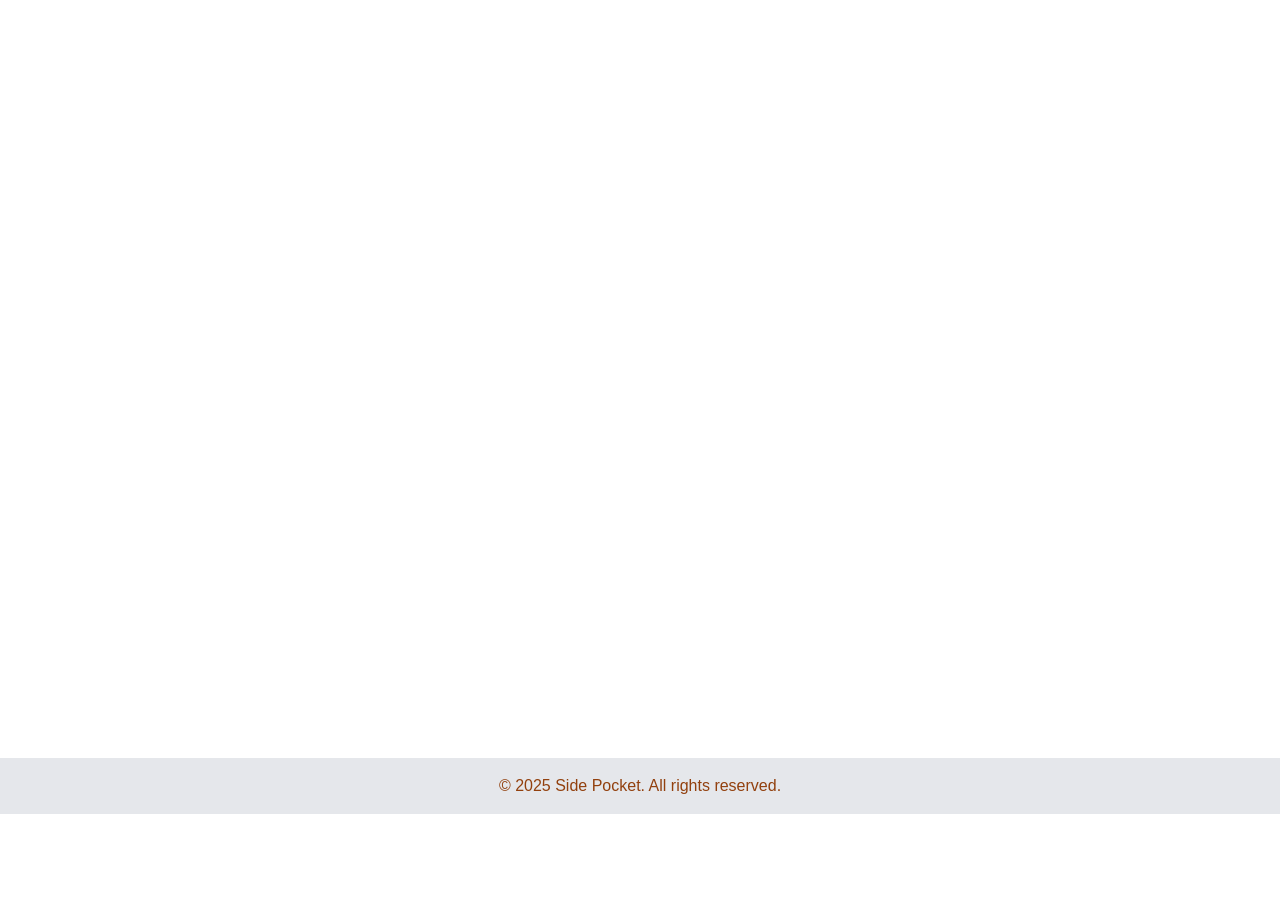
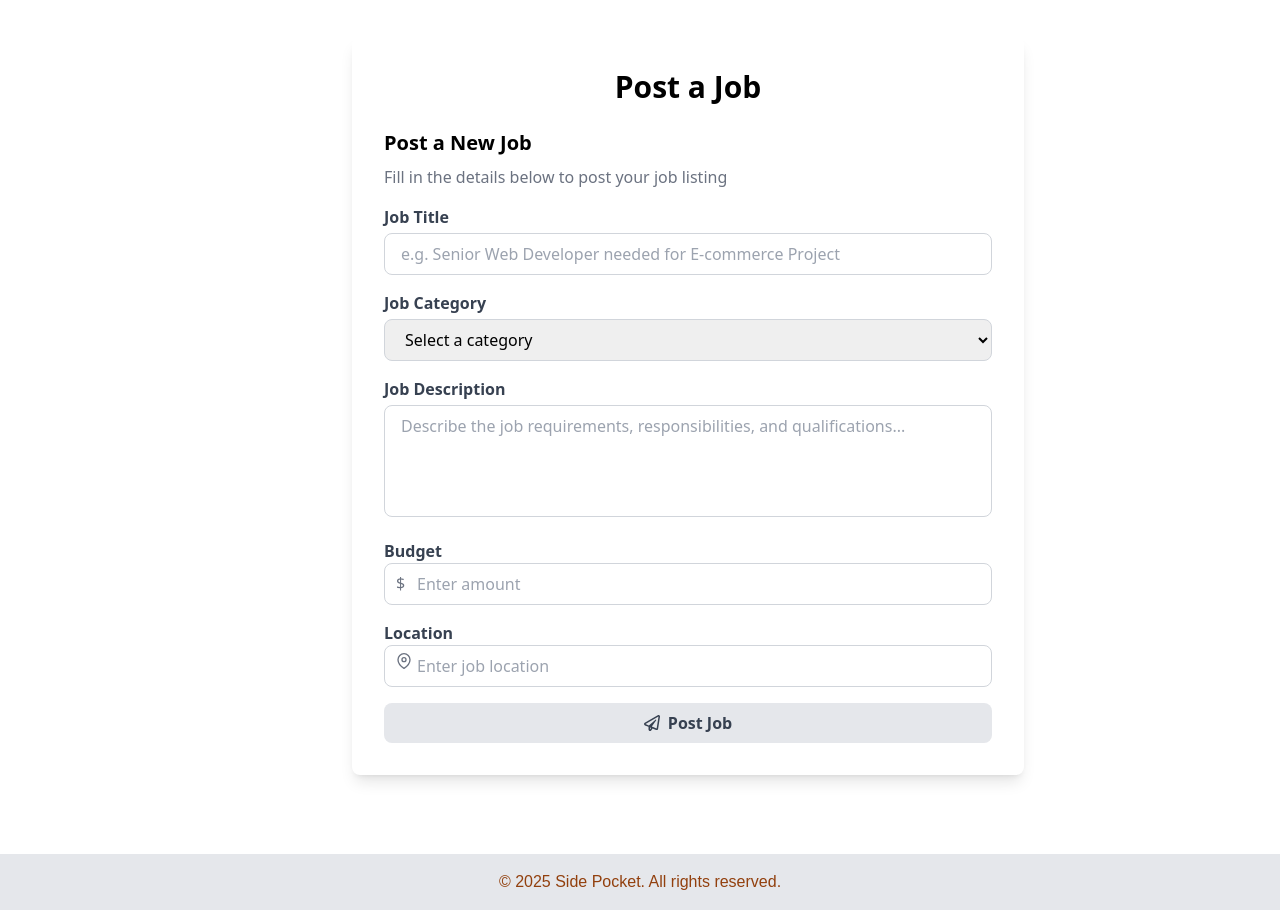
Before and after one commit to Side-Pocket/side_pocket, a React (Create React App) app in the folder client/: page / in a window 1280 px wide. Shown: the part 1380-2290 px from the top of the page. Before the commit the page ends 2194 px from the top, so only its background shows below. Built offline with nearby package versions, Linux system fonts and the light colour scheme.

Commit message:
post job section frontend

```diff
--- a/client/package.json
+++ b/client/package.json
@@ -10,6 +10,7 @@
     "axios": "^1.8.2",
     "react": "^19.0.0",
     "react-dom": "^19.0.0",
+    "react-icons": "^5.5.0",
     "react-router": "^7.3.0",
     "react-router-dom": "^7.3.0",
     "react-scripts": "5.0.1",
--- a/client/src/App.js
+++ b/client/src/App.js
@@ -9,7 +9,7 @@ import Signup from "./components/Signup";
 import Login from "./components/Login";
 import Hero from './components/HeroSection';
 import FeaturedJobs from "./components/FeaturedJobs";
-
+import PostJobForm from "./components/PostJob";
 
 function App() {
   const [message, setMessage] = useState("");
@@ -31,6 +31,7 @@ function App() {
           <>
             <Hero />
             <FeaturedJobs />
+            <PostJobForm />
           </>
         } />
 
@@ -41,6 +42,7 @@ function App() {
       <Footer />
     </Router>
 
+
     </div>
   );
 }
--- a/client/src/Components/Footer.js
+++ b/client/src/Components/Footer.js
@@ -5,7 +5,7 @@ const Footer = () => {
         fontFamily: "Montserrat, sans-serif", // Capital "F" in "fontFamily"
         fontWeight: "520", // Capital "W" in "fontWeight",
         position: "relative",
-        top: "100vh"
+
       };
   return (
     <footer className="bg-gray-200 text-amber-800 text-center p-4" style={styles}>
--- a/client/src/Components/Header.js
+++ b/client/src/Components/Header.js
@@ -18,7 +18,9 @@ const Header = () => {
                 <li>
                     <Link to="/">Home</Link>
                 </li>
-                <li>Post a Job</li>
+                <li>
+                    <Link to="/post-job">Post a Job</Link>
+                </li>
                 <li>Browse Jobs</li>
                 <li>About</li>
                 <li>
--- /dev/null
+++ b/client/src/Components/PostJob.jsx
@@ -0,0 +1,94 @@
+import { useState } from "react";
+import { FaRegPaperPlane } from "react-icons/fa";
+import { FiMapPin } from "react-icons/fi";
+
+const PostJobForm = () => {
+  const [jobTitle, setJobTitle] = useState("");
+  const [jobCategory, setJobCategory] = useState("");
+  const [jobDescription, setJobDescription] = useState("");
+  const [budget, setBudget] = useState("");
+  const [location, setLocation] = useState("");
+
+  return (
+    <div className="flex justify-center items-center min-h-screen  m-12 w-full">
+      <div className="bg-white p-8 shadow-lg rounded-lg max-w-2xl w-full">
+        <h1 className="text-3xl font-semibold text-center mb-6">Post a Job</h1>
+
+        <h2 className="text-xl font-bold mb-2">Post a New Job</h2>
+        <p className="text-gray-500 mb-4">Fill in the details below to post your job listing</p>
+
+        <div className="mb-4">
+          <label className="block font-semibold text-gray-700">Job Title</label>
+          <input
+            type="text"
+            placeholder="e.g. Senior Web Developer needed for E-commerce Project"
+            className="w-full border border-gray-300 rounded-lg px-4 py-2 mt-1 focus:ring-2 focus:ring-blue-500 outline-none"
+            value={jobTitle}
+            onChange={(e) => setJobTitle(e.target.value)}
+          />
+        </div>
+
+        <div className="mb-4">
+          <label className="block font-semibold text-gray-700">Job Category</label>
+          <select
+            className="w-full border border-gray-300 rounded-lg px-4 py-2 mt-1 focus:ring-2 focus:ring-blue-500 outline-none"
+            value={jobCategory}
+            onChange={(e) => setJobCategory(e.target.value)}
+          >
+            <option value="">Select a category</option>
+            <option value="software">a</option>
+            <option value="design">b</option>
+            <option value="marketing">c</option>
+          </select>
+        </div>
+
+
+        <div className="mb-4">
+          <label className="block font-semibold text-gray-700">Job Description</label>
+          <textarea
+            placeholder="Describe the job requirements, responsibilities, and qualifications..."
+            className="w-full border border-gray-300 rounded-lg px-4 py-2 mt-1 focus:ring-2 focus:ring-blue-500 outline-none h-28 resize-none"
+            value={jobDescription}
+            onChange={(e) => setJobDescription(e.target.value)}
+          ></textarea>
+        </div>
+
+
+        <div className="mb-4">
+          <label className="block font-semibold text-gray-700">Budget</label>
+          <div className="relative">
+            <span className="absolute left-3 top-2 text-gray-500">$</span>
+            <input
+              type="number"
+              placeholder="Enter amount"
+              className="w-full pl-8 border border-gray-300 rounded-lg px-4 py-2 focus:ring-2 focus:ring-blue-500 outline-none"
+              value={budget}
+              onChange={(e) => setBudget(e.target.value)}
+            />
+          </div>
+        </div>
+
+
+        <div className="mb-4">
+          <label className="block font-semibold text-gray-700">Location</label>
+          <div className="relative">
+            <FiMapPin className="absolute left-3 top-2 text-gray-500" />
+            <input
+              type="text"
+              placeholder="Enter job location"
+              className="w-full pl-8 border border-gray-300 rounded-lg px-4 py-2 focus:ring-2 focus:ring-blue-500 outline-none"
+              value={location}
+              onChange={(e) => setLocation(e.target.value)}
+            />
+          </div>
+        </div>
+
+        <button className="w-full bg-gray-200 text-gray-700 font-semibold py-2 rounded-lg hover:bg-gray-300 transition flex items-center justify-center">
+          <FaRegPaperPlane className="mr-2" /> Post Job
+        </button>
+      </div>
+    </div>
+  );
+};
+
+export default PostJobForm;
```
Also changed, not shown: 1 other file (tests, documents, lock files or other folders).
